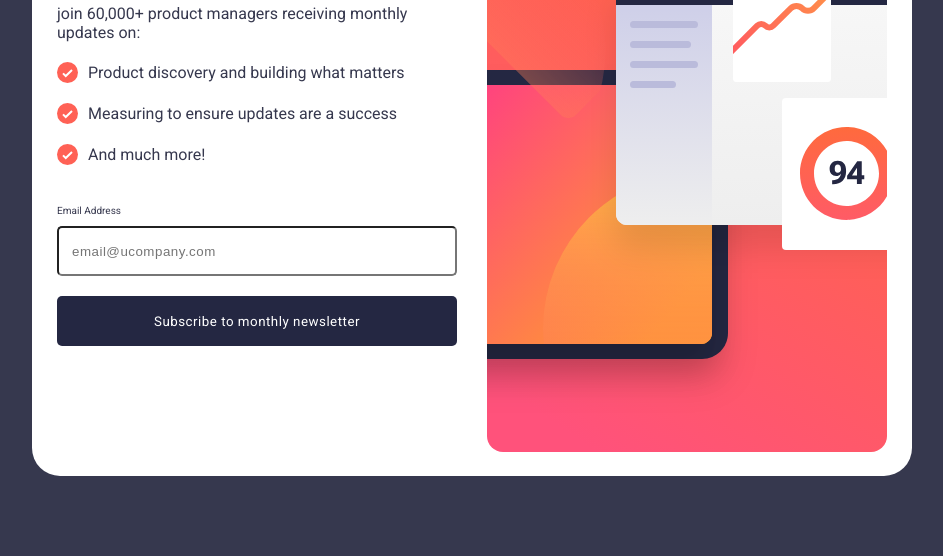
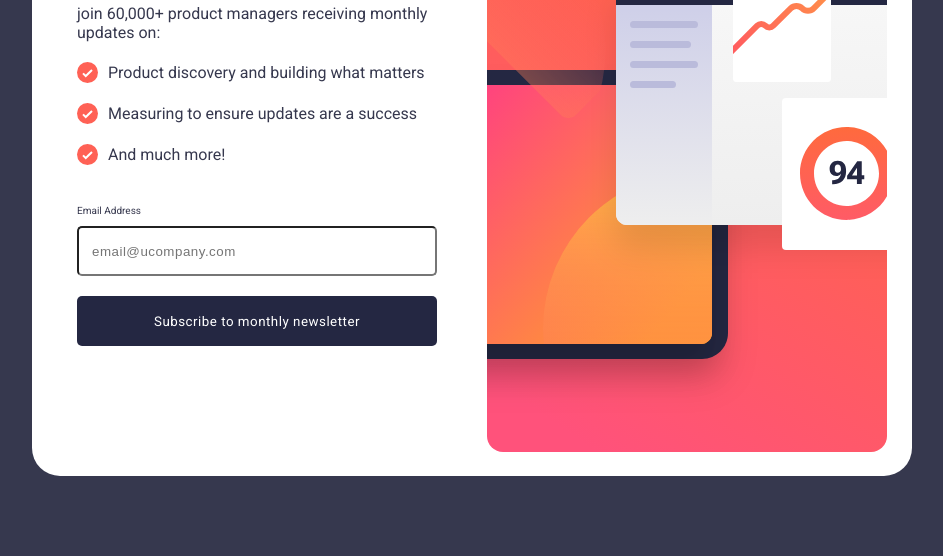
Before and after one commit to harishfuego33/-Frontend-Mentor-Newsletter-sign-up-form-with-success-message, a plain HTML site: page index.html in a window 1280 px wide. Shown: the part 244-800 px from the top of the page, without its empty margins (168-1111 px from the left). Drawn offline with Linux system fonts and the light colour scheme.

Commit message:
first commit

```diff
--- a/style.css
+++ b/style.css
@@ -48,8 +48,7 @@ body {
     height: 100%;
     width: 40rem;
     min-height: 100%;
-    padding-top: 6.5rem;
-    padding-bottom: 6.5rem;
+    padding: 6.5rem 2rem;
 }
 .section__heading {
     font-size: 5rem;
```
